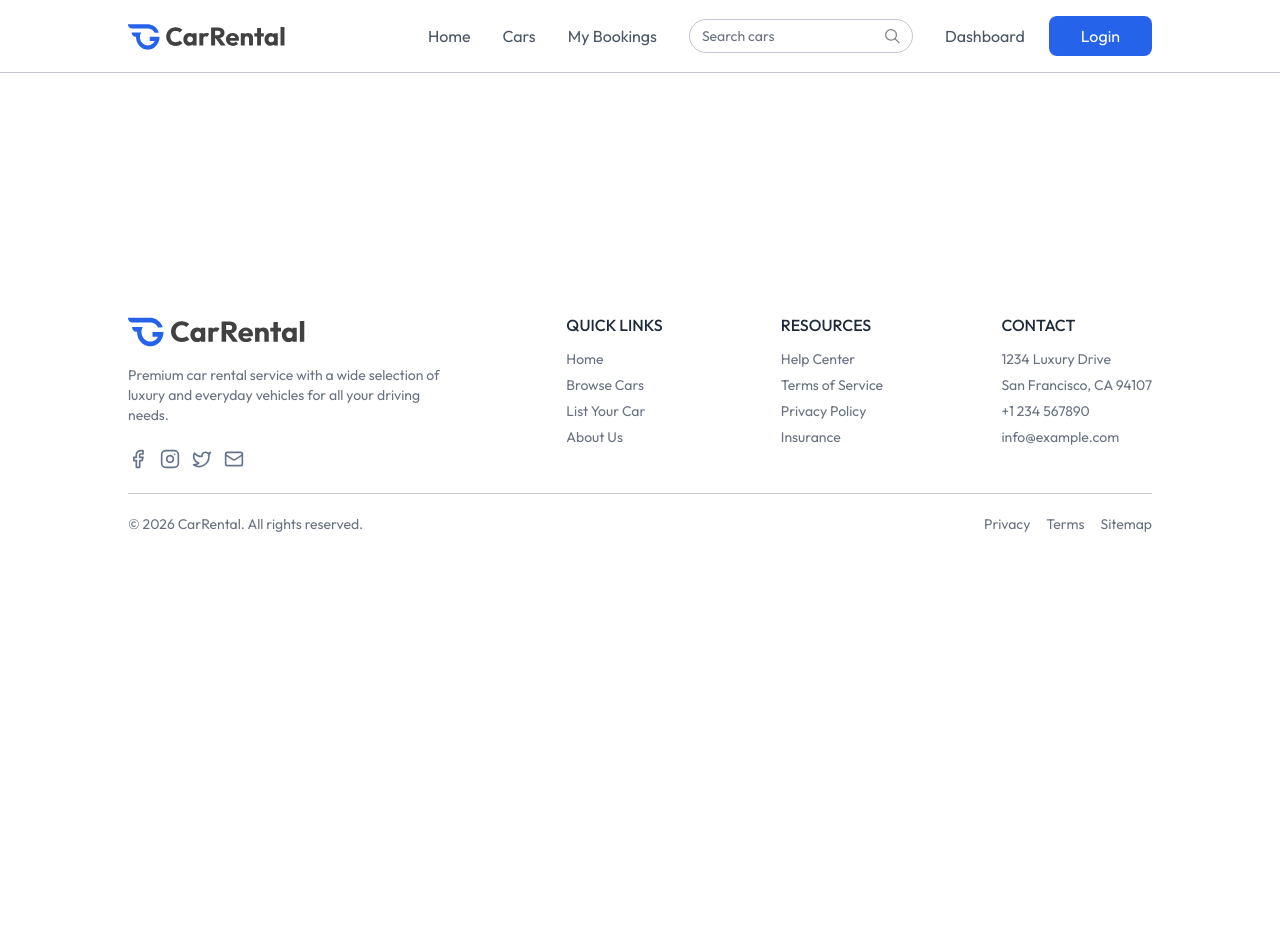
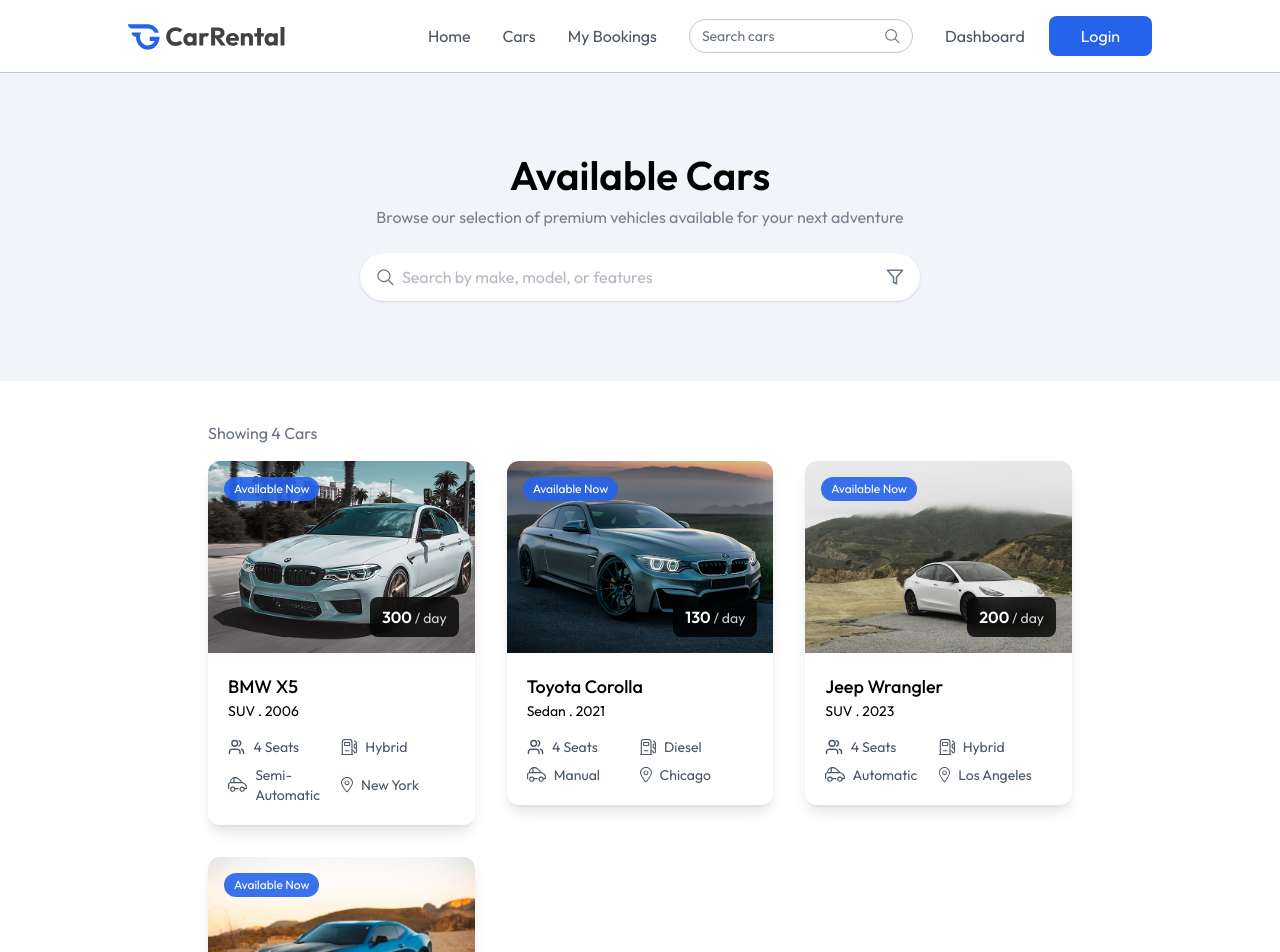
Before and after one commit to limon43633/Car-rental-client, a React app: page /cars in a window 1280 px wide. Shown: the top 952 px of the page. Before the commit the page ends 800 px from the top, so only its background shows below. Built offline with nearby package versions, Linux system fonts and the light colour scheme; the HTML template or start-up script is replaced by a standard one.

Commit message:
added all available car page ui

```diff
--- a/src/pages/Cars.jsx
+++ b/src/pages/Cars.jsx
@@ -1,9 +1,36 @@
-import React from 'react'
+import React, { useState } from 'react'
+import Title from '../components/Title'
+import { assets, dummyCarData } from '../assets/assets'
+import CarCard from '../components/CarCard'
 
 const Cars = () => {
+
+  const[input, setInput] = useState('')
+
+
   return (
-    <div>
+    <div className=''>
+      {/* first portion - title and search bar*/}
+      <div className='flex flex-col items-center py-20 bg-light max-md:px-4'>
+        <Title title='Available Cars' subTitle='Browse our selection of premium vehicles available for your next adventure'/>
+        <div className='flex items-center bg-white px-4 mt-6 max-w-140 w-full h-12 rounded-full shadow'>
+          <img src={assets.search_icon} alt="" className='w-4.5 h-4.5 mr-2' />
+          <input onClick={(e)=> setInput(e.target.value)} value={input} type="text" placeholder='Search by make, model, or features' className='w-full h-full outline-none text-gray-500'/>
+          <img src={assets.filter_icon} alt="" className='w-4.5 h-4.5 ml-2' />
+        </div>
+      </div>
 
+      {/* all available cars-list portion */}
+      <div className='px-6 md:px-16 lg:px-24 xl:px-32 mt-10'>
+        <p className='text-gray-500 xl:px-20 max-w-7xl mx-auto'>Showing {dummyCarData.length} Cars</p>
+        <div className='grid grid-cols-1 sm:grid-cols-2 lg:grid-cols-3 gap-8 mt-4 xl:px-20 max-w-7xl mx-auto'>
+          {dummyCarData.map((car, index)=> (
+            <div key={index}>
+              <CarCard car={car} />
+            </div>
+          ))}
+        </div>
+      </div>
     </div>
   )
 }
```
